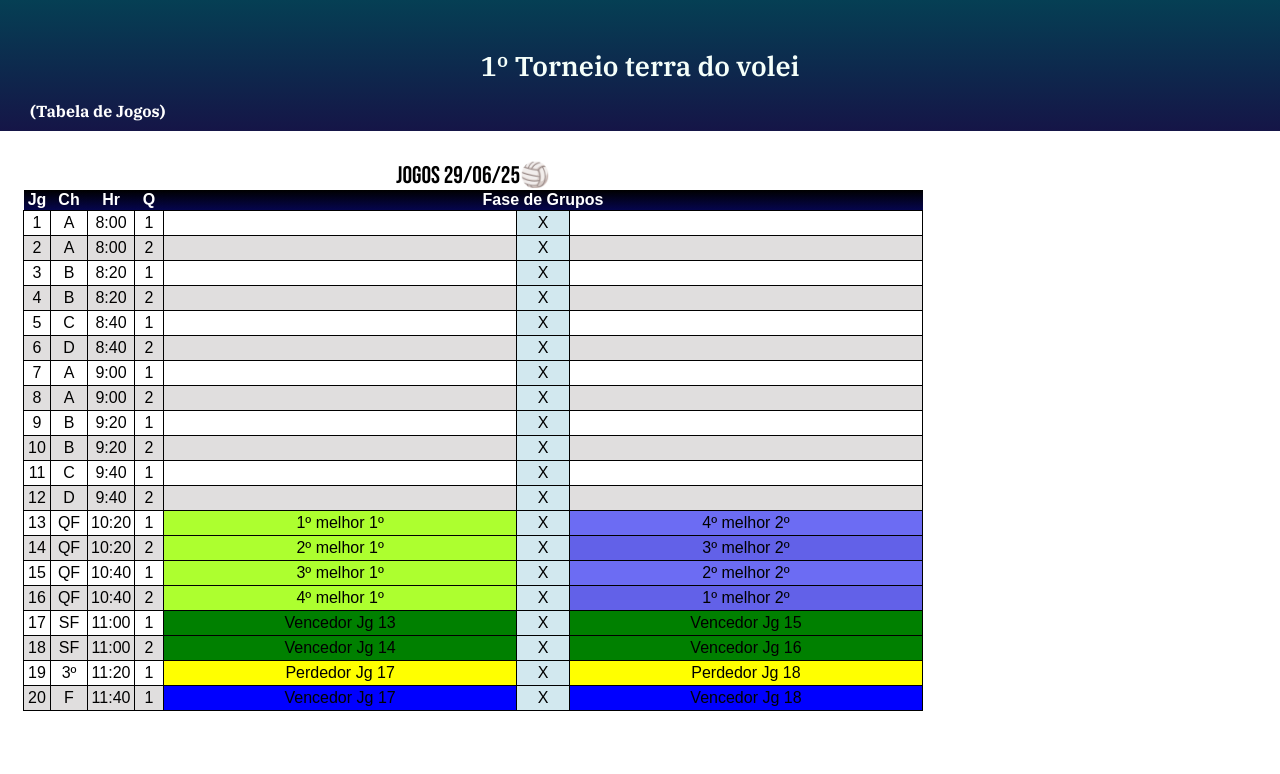
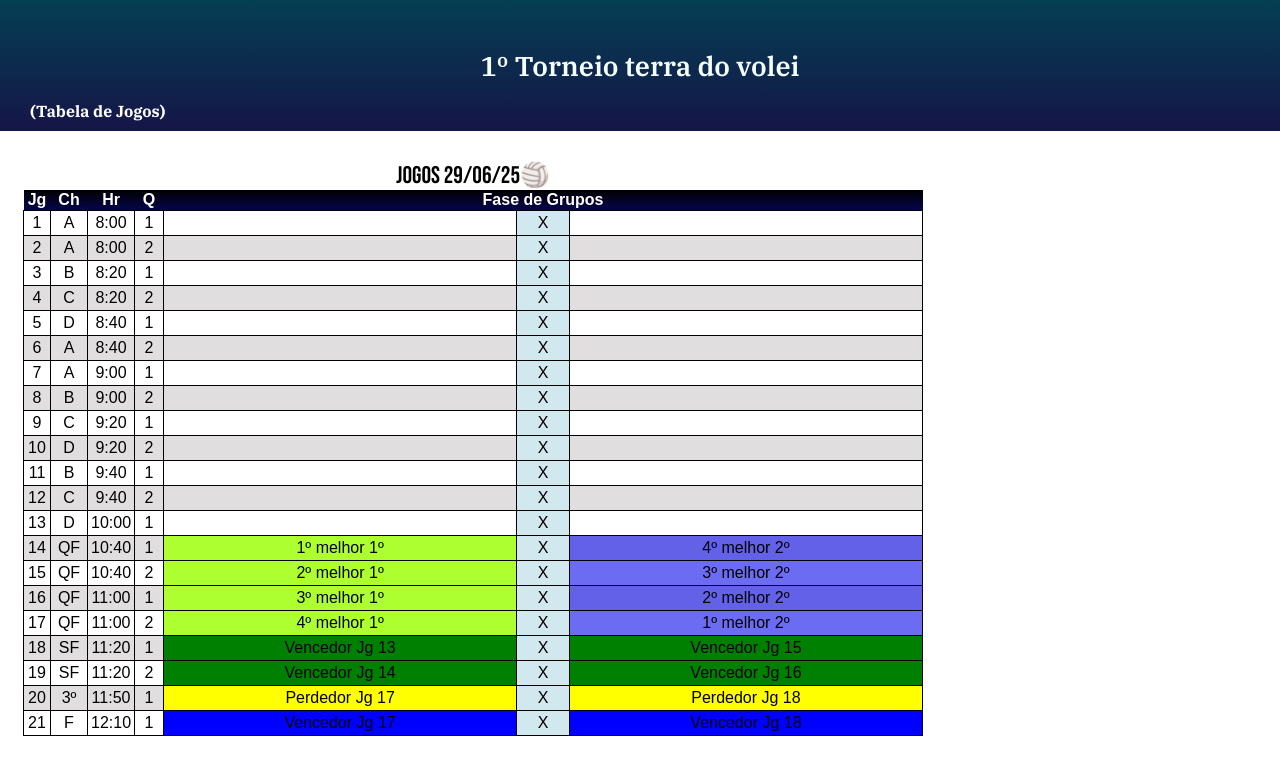
Before and after one commit to willlindo7/Open-Jijoca, a plain HTML site: page index.html in a window 1280 px wide. Drawn offline with Linux system fonts and the light colour scheme.

Commit message:
Atualizei a tabela

```diff
--- a/index.html
+++ b/index.html
@@ -54,7 +54,7 @@
                 </tr>
                 <tr>
                     <td class="jogo">4</td>
-                    <td class="chave">B</td>
+                    <td class="chave">C</td>
                      <td class="hr">8:20</td>
                     <td class="quadra">2</td>
                     <td></td>
@@ -63,7 +63,7 @@
                 </tr>
                 <tr>
                     <td class="jogo">5</td>
-                    <td class="chave">C</td>
+                    <td class="chave">D</td>
                      <td class="hr">8:40</td>
                     <td class="quadra">1</td>
                     <td></td>
@@ -72,7 +72,7 @@
                 </tr>
                 <tr>
                     <td class="jogo">6</td>
-                    <td class="chave">D</td>
+                    <td class="chave">A</td>
                      <td class="hr">8:40</td>
                     <td class="quadra">2</td>
                     <td></td>
@@ -90,7 +90,7 @@
                 </tr>
                 <tr>
                     <td class="jogo">8</td>
-                    <td class="chave">A</td>
+                    <td class="chave">B</td>
                      <td class="hr">9:00</td>
                     <td class="quadra">2</td>
                     <td></td>
@@ -99,7 +99,7 @@
                 </tr>
                 <tr>
                     <td class="jogo">9</td>
-                    <td class="chave">B</td>
+                    <td class="chave">C</td>
                      <td class="hr">9:20</td>
                     <td class="quadra">1</td>
                     <td></td>
@@ -108,7 +108,7 @@
                 </tr>
                 <tr>
                     <td class="jogo">10</td>
-                    <td class="chave">B</td>
+                    <td class="chave">D</td>
                      <td class="hr">9:20</td>
                     <td class="quadra">2</td>
                     <td></td>
@@ -117,8 +117,8 @@
                 </tr>
                 <tr>
                     <td class="jogo">11</td>
-                    <td class="chave">C</td>
-                    <td class="hr">9:40</td>
+                    <td class="chave">B</td>
+                     <td class="hr">9:40</td>
                     <td class="quadra">1</td>
                     <td></td>
                     <td class="XG">X</td>
@@ -126,79 +126,88 @@
                 </tr>
                 <tr>
                     <td class="jogo">12</td>
-                    <td class="chave">D</td>
+                    <td class="chave">C</td>
                      <td class="hr">9:40</td>
                     <td class="quadra">2</td>
                     <td></td>
                     <td class="XG">X</td>
                     <td></td>
                 </tr>
+                <tr>
+                    <td class="jogo">13</td>
+                    <td class="chave">D</td>
+                     <td class="hr">10:00</td>
+                    <td class="quadra">1</td>
+                    <td></td>
+                    <td class="XG">X</td>
+                    <td></td>
+                </tr>
                  <tr>
-                    <td class="jogo">13</td>
+                    <td class="jogo">14</td>
                     <td class="chave">QF</td>
-                     <td class="hr">10:20</td>
+                     <td class="hr">10:40</td>
                     <td class="quadra">1</td>
                     <td class="primeirosQF">1º melhor 1º</td>
                     <td class="XG">X</td>
                     <td class="segundosQF">4º  melhor 2º</td>
                 </tr>
                  <tr>
-                    <td class="jogo">14</td>
+                    <td class="jogo">15</td>
                     <td class="chave">QF</td>
-                     <td class="hr">10:20</td>
+                     <td class="hr">10:40</td>
                     <td class="quadra">2</td>
                     <td class="primeirosQF">2º melhor 1º</td>
                     <td class="XG">X</td>
                     <td class="segundosQF">3º melhor 2º</td>
                 </tr>
                  <tr>
-                    <td class="jogo">15</td>
+                    <td class="jogo">16</td>
                     <td class="chave">QF</td>
-                     <td class="hr">10:40</td>
+                     <td class="hr">11:00</td>
                     <td class="quadra">1</td>
                     <td class="primeirosQF">3º melhor 1º</td>
                     <td class="XG">X</td>
                     <td class="segundosQF">2º melhor 2º</td>
                 </tr>
                  <tr>
-                    <td class="jogo">16</td>
+                    <td class="jogo">17</td>
                     <td class="chave">QF</td>
-                     <td class="hr">10:40</td>
+                     <td class="hr">11:00</td>
                     <td class="quadra">2</td>
                     <td class="primeirosQF">4º melhor 1º</td>
                     <td class="XG">X</td>
                     <td class="segundosQF">1º melhor 2º</td>
                 </tr>
                  <tr>
-                    <td class="jogo">17</td>
+                    <td class="jogo">18</td>
                     <td class="chave">SF</td>
-                     <td class="hr">11:00</td>
+                     <td class="hr">11:20</td>
                     <td class="quadra">1</td>
                     <td class="primeirosSF">Vencedor Jg 13</td>
                     <td class="XG">X</td>
                     <td class="segundosSF">Vencedor Jg 15</td>
                  <tr>
-                    <td class="jogo">18</td>
+                    <td class="jogo">19</td>
                     <td class="chave">SF</td>
-                     <td class="hr">11:00</td>
+                     <td class="hr">11:20</td>
                     <td class="quadra">2</td>
                     <td class="primeirosSF">Vencedor Jg 14</td>
                     <td class="XG">X</td>
                     <td class="segundosSF">Vencedor Jg 16</td>
                 </tr>
                  <tr>
-                    <td class="jogo">19</td>
+                    <td class="jogo">20</td>
                     <td class="chave">3º</td>
-                     <td class="hr">11:20</td>
+                     <td class="hr">11:50</td>
                     <td class="quadra">1</td>
                     <td class="primeiros3">Perdedor Jg 17</td>
                     <td class="XG">X</td>
                     <td class="segundos3">Perdedor Jg 18</td>
                 </tr>
                  <tr>
-                    <td class="jogo">20</td>
+                    <td class="jogo">21</td>
                     <td class="chave">F</td>
-                     <td class="hr">11:40</td>
+                     <td class="hr">12:10</td>
                     <td class="quadra">1</td>
                     <td class="primeirosF">Vencedor Jg 17</td>
                     <td class="XG">X</td>
```
